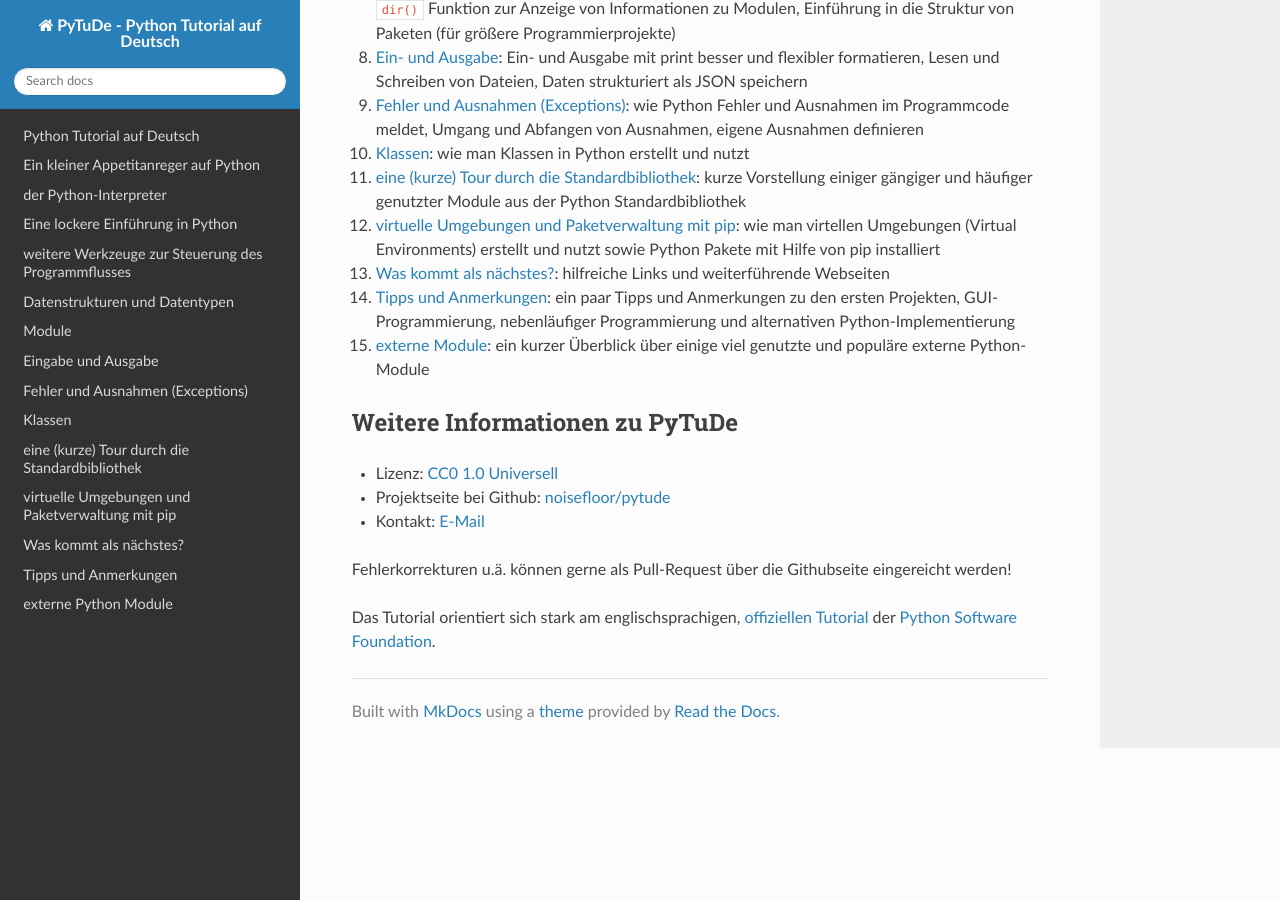
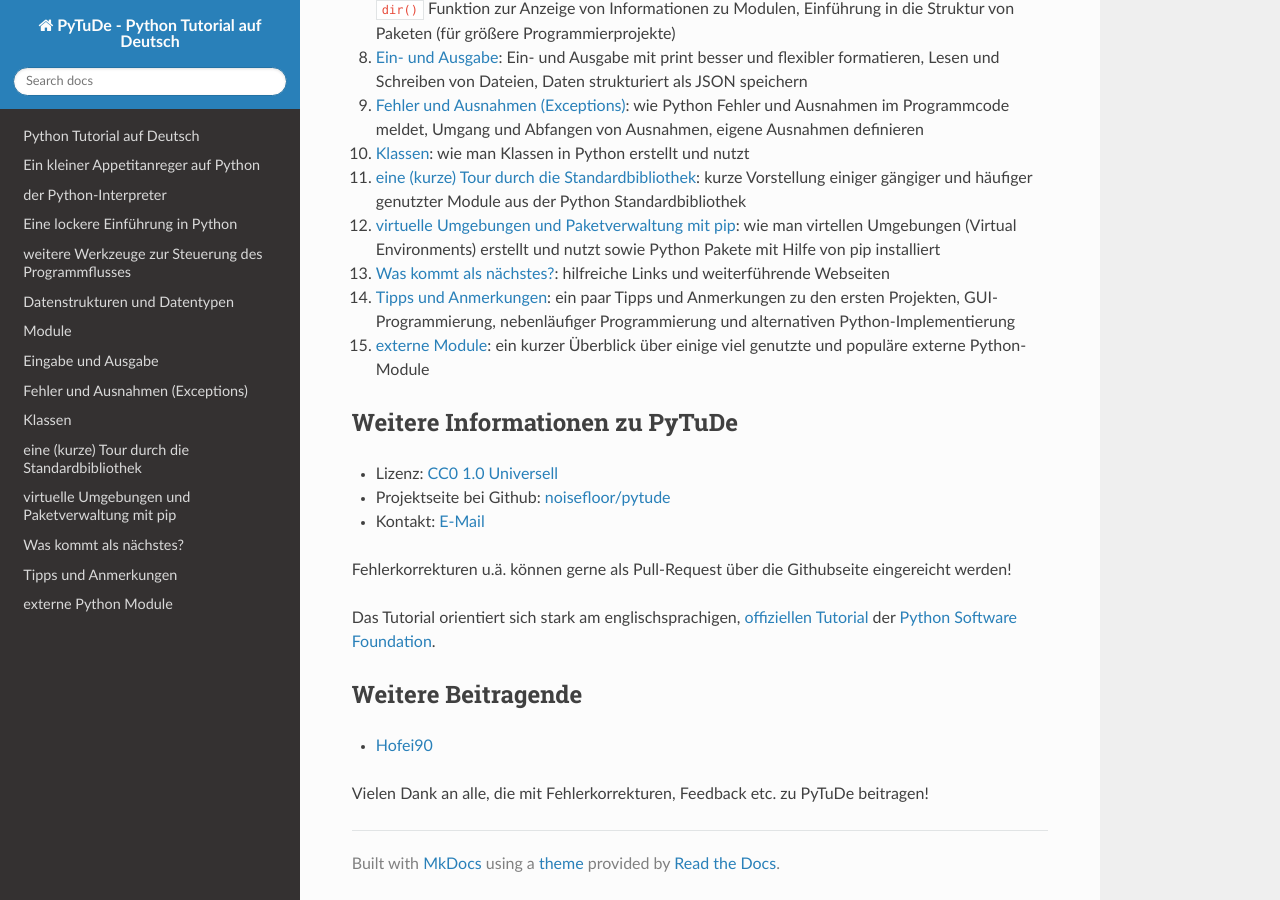
Before and after one commit to noisefloor/pytude, an MkDocs documentation site: the page built from docs/index.md, in a window 1280 px wide and 900 px high, scrolled down 571 px. Built offline with MkDocs 1.6.1, drawn with Linux system fonts in a browser that asks for light colours; nearby versions of some CDN libraries.

Commit message:
Update index.md
added "Weitere Beitragende"

```diff
--- a/docs/index.md
+++ b/docs/index.md
@@ -27,3 +27,9 @@ Es wird empfohlen das Tutorial chronologisch durchzuarbeiten. Die Reihenfolge de
 Fehlerkorrekturen u.ä. können gerne als Pull-Request über die Githubseite eingereicht werden!
 
 Das Tutorial orientiert sich stark am englischsprachigen, [offiziellen Tutorial](https://docs.python.org/3/tutorial/index.html) der [Python Software Foundation](https://www.python.org/psf-landing/).
+
+## Weitere Beitragende
+
+ * [Hofei90](https://github.com/Hofei90)
+
+Vielen Dank an alle, die mit Fehlerkorrekturen, Feedback etc. zu PyTuDe beitragen!
```
